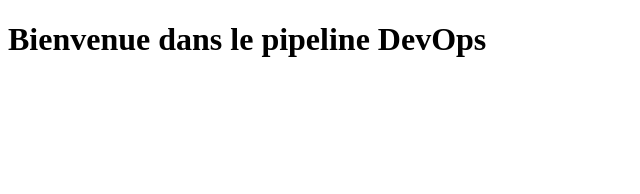
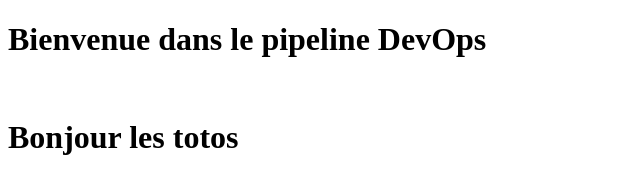
Before and after one commit to electric-sup/demo-devops, a plain HTML site: page index.html in a window 1280 px wide. Shown: the whole page, without its empty margins (0-640 px from the left). Drawn offline with Linux system fonts and the light colour scheme.

Commit message:
Update index.html

```diff
--- a/index.html
+++ b/index.html
@@ -4,6 +4,8 @@
 <title>Test DevOps</title>
 </head>
 <body>
-<h1>Bienvenue dans le pipeline DevOps</h1>
+<h1>Bienvenue dans le pipeline DevOps</h1><br>
+<h1>Bonjour les totos</h1>
+
 </body>
 </html>
```
